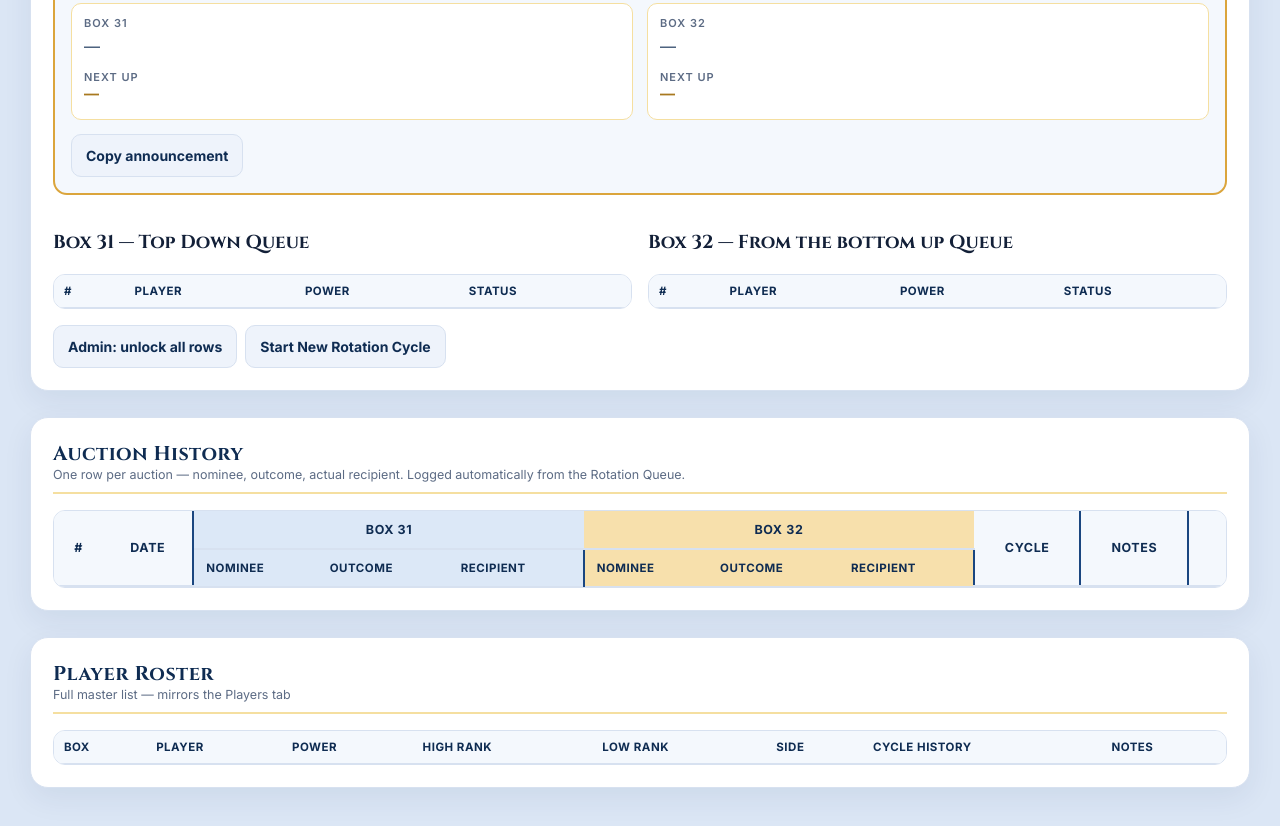
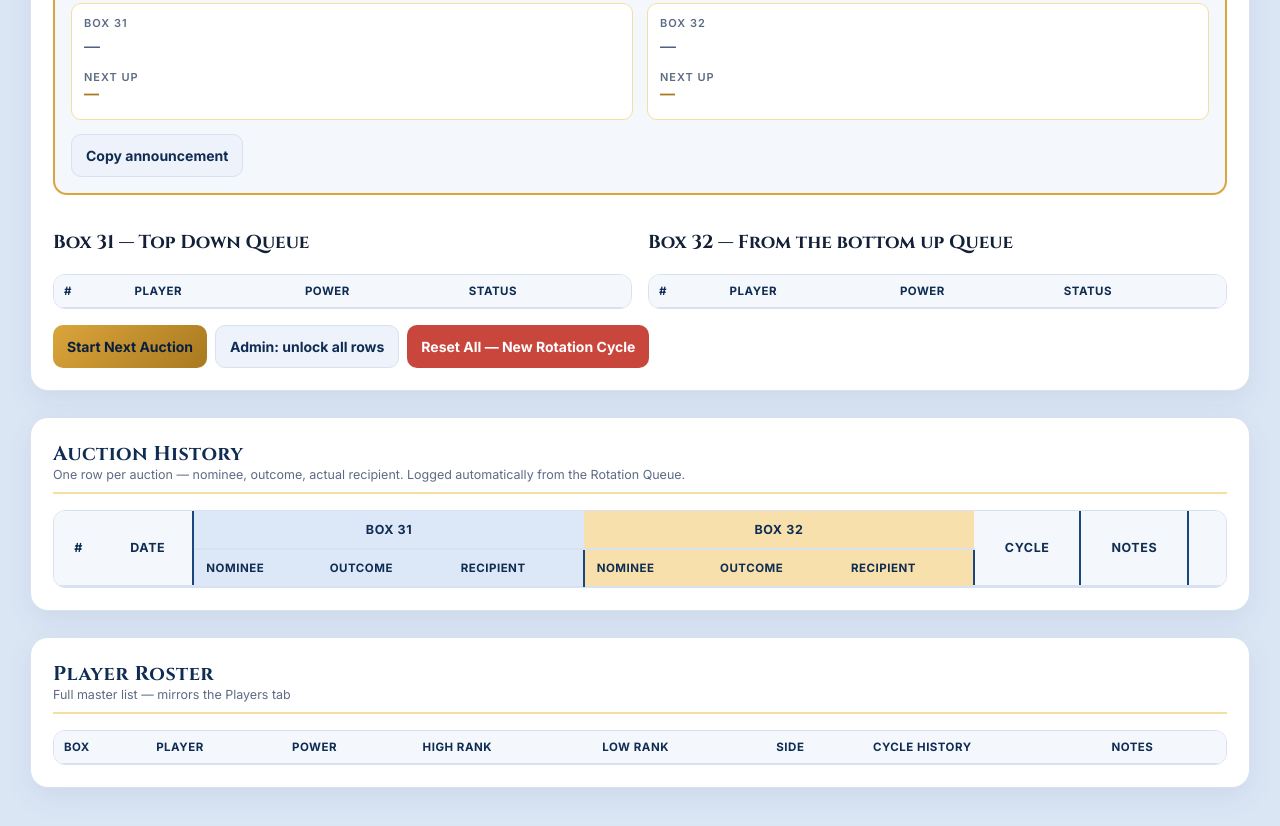
Before and after one commit to TechLChat/titans-wars-red-box-auction, a plain HTML site: page index.html in a window 1280 px wide. Shown: the part 2259-3085 px from the top of the page. Drawn offline with Linux system fonts and the light colour scheme; no server answers.

Commit message:
Update action buttons in index.html

```diff
--- a/index.html
+++ b/index.html
@@ -120,7 +120,7 @@
       <div><h3>Box 31 — Top Down Queue</h3><div class="table-wrap"><table><thead><tr><th>#</th><th>Player</th><th>Power</th><th>Status</th></tr></thead><tbody id="highBody"></tbody></table></div></div>
       <div><h3>Box 32 — From the bottom up Queue</h3><div class="table-wrap"><table><thead><tr><th>#</th><th>Player</th><th>Power</th><th>Status</th></tr></thead><tbody id="lowBody"></tbody></table></div></div>
     </div>
-    <div class="actions" style="margin-top:16px"><button class="secondary" id="unlockBtn" style="width:auto">Admin: unlock all rows</button><button class="secondary" id="newCycleBtn" style="width:auto">Start New Rotation Cycle</button></div>
+    <div class="actions" style="margin-top:16px"><button class="primary" id="nextAuctionBtn" style="width:auto">Start Next Auction</button><button class="secondary" id="unlockBtn" style="width:auto">Admin: unlock all rows</button><button class="danger" id="newCycleBtn" style="width:auto">Reset All — New Rotation Cycle</button></div>
   </section>
 
   <section class="card" id="history">
```
